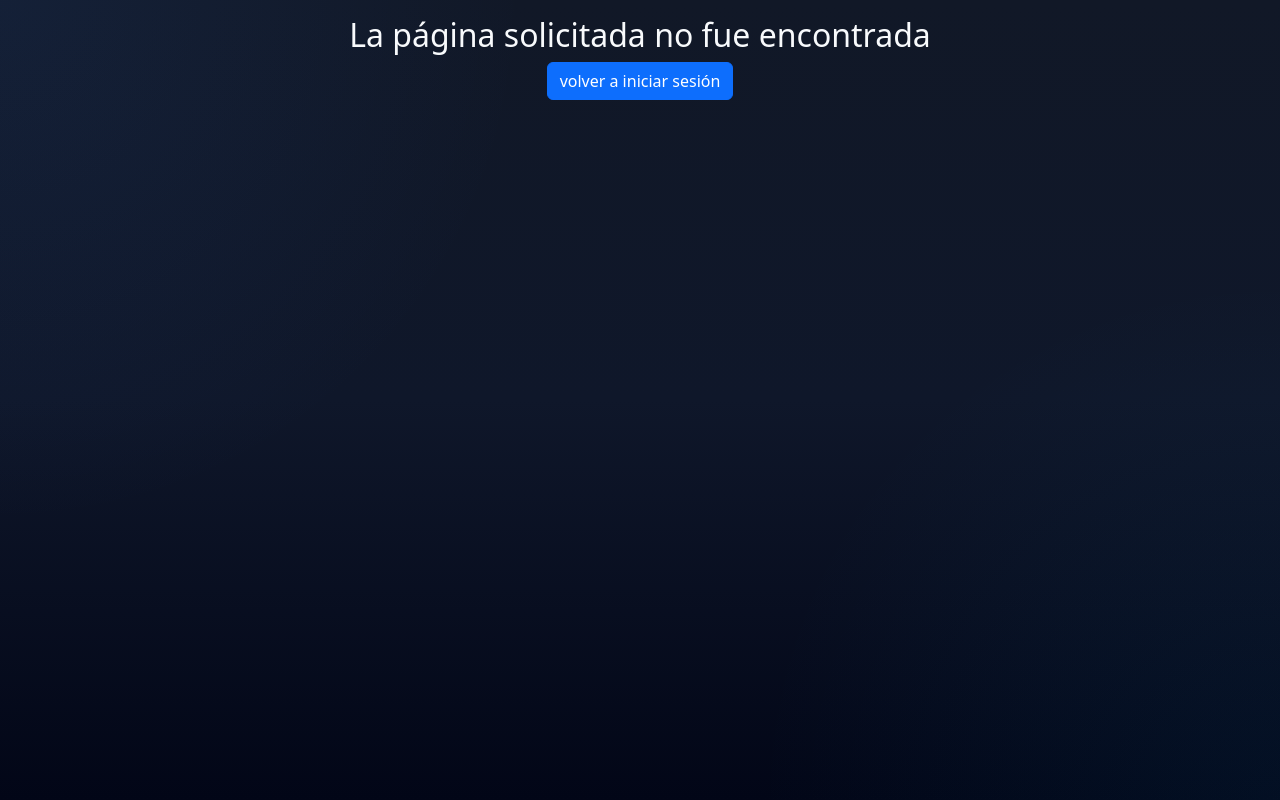
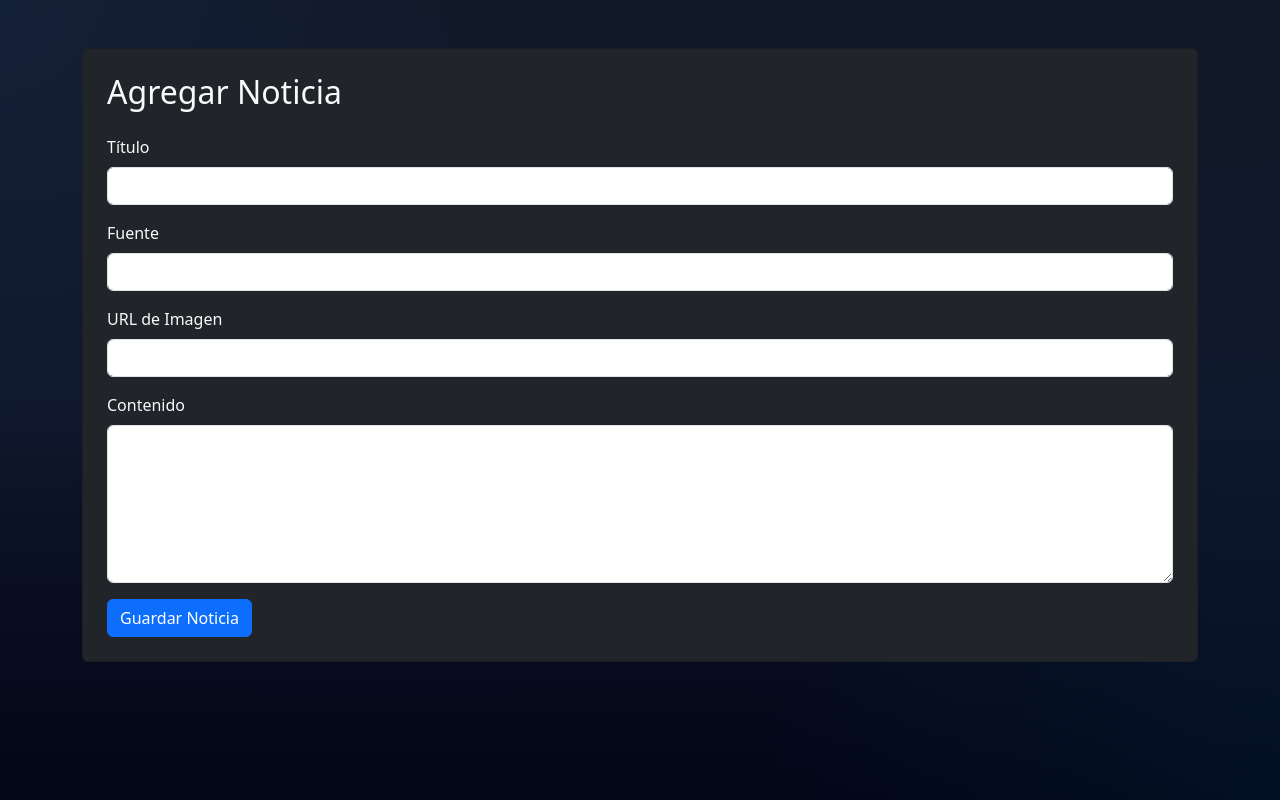
Before and after one commit to lautapereyra/game-store-app, a React (Vite) app in the folder game-store/: page /news/add in a window 1280 px wide. Built offline with nearby package versions, Linux system fonts and the light colour scheme.

Commit message:
ultimas noticias, agregar noticias, seccion noticias

```diff
--- a/game-store/src/App.jsx
+++ b/game-store/src/App.jsx
@@ -9,13 +9,13 @@ import NotFound from './components/ui/notFound/NotFound'
 import Dashboard from './components/dashboard/Dashboard';
 import Catalog from './components/pages/catalog/Catalog';
 import AddGame from './components/pages/gameAdd/AddGame';
+import AddNews from './components/news/addNews/AddNews';
 import Register from './components/auth/register/Register';
 import Users from './components/pages/users/users';
-
 import Home from './components/pages/home/Home';
 import GameDetails from './components/pages/gameDetails/GameDetails';
-
 import Carrito from './components/pages/carrito/Carrito';
+import News from './components/news/News';
 
 
 
@@ -74,12 +74,15 @@ function App() {
           <Route path="/home/*" element={<Dashboard onLogOut={handleLogOut} user={user} />} />
           <Route path="/" element={<Navigate to="home" />} />
           <Route path="/register" element={<Register />} />
-          <Route path="/login" element={<Login onLogin={handleLogIn} user={user}/>} />
-          <Route path="/game/:id" element={<GameDetails addToCart={addToCart} loggedIn={loggedIn} user={user}/>} />
-          <Route path="/catalog/*" element={<Catalog addToCart={addToCart} loggedIn={loggedIn} user={user}/>} />
+          <Route path="/login" element={<Login onLogin={handleLogIn} user={user} />} />
+          <Route path="/game/:id" element={<GameDetails addToCart={addToCart} loggedIn={loggedIn} user={user} />} />
+          <Route path="/catalog/*" element={<Catalog addToCart={addToCart} loggedIn={loggedIn} user={user} />} />
           <Route path="/cart/*" element={<Carrito cart={cart} deleteGame={deleteGame} clearCart={clearCart} />} />
           <Route path="*" element={<NotFound />} />
-          <Route path= "/users" element={<Users/>}/>
+          <Route path="/users" element={<Users />} />
+          <Route path="/news" element={<News />} />
+          <Route path="/news/add" element={<AddNews />} />
+
         </Routes>
       </BrowserRouter>
     </div>
--- a/game-store/src/components/navbar/Navbar.jsx
+++ b/game-store/src/components/navbar/Navbar.jsx
@@ -29,6 +29,11 @@ const Navbar = () => {
                         <li className="nav-item">
                             <NavLink to="/catalog" className="nav-link">
                                 Juegos
+                            </NavLink>
+                        </li>
+                        <li className="nav-item">
+                            <NavLink to="/news" className="nav-link">
+                                noticias
                             </NavLink>
                         </li>
 
@@ -93,6 +98,14 @@ const Navbar = () => {
                                     <li>
                                         <button
                                             className="dropdown-item"
+                                            onClick={() => navigate("/news/add")}
+                                        >
+                                            Agregar Noticias
+                                        </button>
+                                    </li>
+                                    <li>
+                                        <button
+                                            className="dropdown-item"
                                             onClick={() => navigate("/users")}
                                         >
                                             Ver usuarios
--- a/game-store/src/components/navbar/navbar.css
+++ b/game-store/src/components/navbar/navbar.css
@@ -16,6 +16,8 @@
     -webkit-backdrop-filter: blur(10px);
 
     transition: all 0.3s ease;
+    z-index: 1000;
+
 }
 
 /* glow sutil inferior */
--- a/game-store/src/components/news/News.jsx
+++ b/game-store/src/components/news/News.jsx
@@ -1,49 +1,77 @@
 import { useEffect, useState } from "react";
-import NewsCard from "./newsCard/NewsCard";
-import "./news.css";
+import { Card, Container, Row, Col, Spinner } from "react-bootstrap";
 
-function News() {
+const News = () => {
     const [news, setNews] = useState([]);
+    const [loading, setLoading] = useState(true);
 
     useEffect(() => {
         fetch("http://localhost:3000/news")
-            .then(res => res.json())
-            .then(data => setNews(data))
-            .catch(err => console.log(err));
+            .then((res) => res.json())
+            .then((data) => {
+                setNews(data);
+                setLoading(false);
+            })
+            .catch((err) => {
+                console.error(err);
+                setLoading(false);
+            });
     }, []);
 
-    // Ordenar por publishedAt (más nuevas primero) y tomar solo 4
-    const latestNews = [...news]
-        .sort((a, b) => new Date(b.publishedAt) - new Date(a.publishedAt))
-        .slice(0, 4);
+    if (loading) {
+        return (
+            <div className="text-center mt-5">
+                <Spinner animation="border" />
+            </div>
+        );
+    }
 
     return (
-        <section className="news-section">
-            <div className="container">
+        <Container className="py-5">
+            <h1 className="text-center text-light mb-5">
+                Seccion de Noticias
+            </h1>
 
-                <h2 className="news-title">
-                    Últimas noticias
-                </h2>
+            <Row>
+                {news.map((item) => (
+                    <Col lg={4} md={6} className="mb-4" key={item.id}>
+                        <Card className="h-100 bg-dark text-light border-secondary">
+                            <Card.Img
+                                variant="top"
+                                src={item.image}
+                                style={{
+                                    height: "220px",
+                                    objectFit: "cover",
+                                }}
+                            />
 
-                <p className="news-description">
-                    Enterate de las novedades más recientes del mundo gaming.
-                </p>
+                            <Card.Body>
+                                <Card.Title>
+                                    {item.title}
+                                </Card.Title>
 
-                <div className="catalog-grid">
-                    {latestNews.map(item => (
-                        <NewsCard
-                            key={item.id}
-                            news={item}
-                            onViewMore={(news) =>
-                                console.log("ver noticia", news)
-                            }
-                        />
-                    ))}
-                </div>
+                                <Card.Subtitle className="mb-2 text-muted">
+                                    {item.source}
+                                </Card.Subtitle>
 
-            </div>
-        </section>
+                                <Card.Text>
+                                    {item.content.length > 150
+                                        ? item.content.substring(0, 150) + "..."
+                                        : item.content}
+                                </Card.Text>
+                            </Card.Body>
+
+                            <Card.Footer className="text-muted">
+                                {new Date(
+                                    item.publishedAt
+                                ).toLocaleDateString()}
+                            </Card.Footer>
+                        </Card>
+                    </Col>
+                ))}
+            </Row>
+        </Container>
     );
-}
+};
 
 export default News;
--- /dev/null
+++ b/game-store/src/components/news/addNews/AddNews.jsx
@@ -0,0 +1,104 @@
+import { useState } from "react";
+import { Card, Form, Button } from "react-bootstrap";
+import { useNavigate } from "react-router-dom";
+
+const AddNews = () => {
+    const navigate = useNavigate();
+
+    const [news, setNews] = useState({
+        title: "",
+        source: "",
+        image: "",
+        content: "",
+    });
+
+    const handleChange = (e) => {
+        setNews({
+            ...news,
+            [e.target.name]: e.target.value,
+        });
+    };
+
+    const handleSubmit = async (e) => {
+        e.preventDefault();
+
+        try {
+            const response = await fetch("http://localhost:3000/news", {
+                method: "POST",
+                headers: {
+                    "Content-Type": "application/json",
+                },
+                body: JSON.stringify(news),
+            });
+
+            if (!response.ok) {
+                throw new Error("Error al crear la noticia");
+            }
+
+            navigate("/news");
+        } catch (error) {
+            console.error(error);
+            alert("No se pudo guardar la noticia");
+        }
+    };
+
+    return (
+        <div className="container mt-5">
+            <Card className="p-4 bg-dark text-light">
+                <h2 className="mb-4">Agregar Noticia</h2>
+
+                <Form onSubmit={handleSubmit}>
+                    <Form.Group className="mb-3">
+                        <Form.Label>Título</Form.Label>
+                        <Form.Control
+                            type="text"
+                            name="title"
+                            value={news.title}
+                            onChange={handleChange}
+                            required
+                        />
+                    </Form.Group>
+
+                    <Form.Group className="mb-3">
+                        <Form.Label>Fuente</Form.Label>
+                        <Form.Control
+                            type="text"
+                            name="source"
+                            value={news.source}
+                            onChange={handleChange}
+                        />
+                    </Form.Group>
+
+                    <Form.Group className="mb-3">
+                        <Form.Label>URL de Imagen</Form.Label>
+                        <Form.Control
+                            type="text"
+                            name="image"
+                            value={news.image}
+                            onChange={handleChange}
+                            required
+                        />
+                    </Form.Group>
+
+                    <Form.Group className="mb-3">
+                        <Form.Label>Contenido</Form.Label>
+                        <Form.Control
+                            as="textarea"
+                            rows={6}
+                            name="content"
+                            value={news.content}
+                            onChange={handleChange}
+                            required
+                        />
+                    </Form.Group>
+
+                    <Button variant="primary" type="submit">
+                        Guardar Noticia
+                    </Button>
+                </Form>
+            </Card>
+        </div>
+    );
+};
+
+export default AddNews;
--- /dev/null
+++ b/game-store/src/components/news/latestNews/LatestNews.jsx
@@ -0,0 +1,49 @@
+import { useEffect, useState } from "react";
+import NewsCard from "../newsCard/NewsCard";
+import "./latestNews.css";
+
+function LatestNews() {
+    const [news, setNews] = useState([]);
+
+    useEffect(() => {
+        fetch("http://localhost:3000/news")
+            .then(res => res.json())
+            .then(data => setNews(data))
+            .catch(err => console.log(err));
+    }, []);
+
+    // Ordenar por publishedAt (más nuevas primero) y tomar solo 4
+    const latestNews = [...news]
+        .sort((a, b) => new Date(b.publishedAt) - new Date(a.publishedAt))
+        .slice(0, 4);
+
+    return (
+        <section className="news-section">
+            <div className="container">
+
+                <h2 className="news-title">
+                    Últimas noticias
+                </h2>
+
+                <p className="news-description">
+                    Enterate de las novedades más recientes del mundo gaming.
+                </p>
+
+                <div className="catalog-grid">
+                    {latestNews.map(item => (
+                        <NewsCard
+                            key={item.id}
+                            news={item}
+                            onViewMore={(news) =>
+                                console.log("ver noticia", news)
+                            }
+                        />
+                    ))}
+                </div>
+
+            </div>
+        </section>
+    );
+}
+
+export default LatestNews;
--- a/game-store/src/components/pages/home/Home.jsx
+++ b/game-store/src/components/pages/home/Home.jsx
@@ -3,7 +3,7 @@ import Navbar from '../../navbar/Navbar';
 import Hero from '../hero/Hero';
 import TopRated from '../../topRated/TopRated';
 import Footer from '../../footer/Footer';
-import News from '../../news/News'
+import LatestNews from '../../news/latestNews/LatestNews'
 const Home = ({
     user,
     onLogout,
@@ -24,7 +24,7 @@ const Home = ({
                 addToCart={addToCart}
             />
 
-            <News />
+            <LatestNews />
 
             <Footer />
         </div>
```
Also changed, not shown: game-store/src/components/sideBar/sideBar.css (+0 -32 lines), game-store/src/components/news/addNews/addNews.css (added), game-store/src/components/news/latestNews/latestNews.css (renamed from game-store/src/components/news/news.css), 2 other files (tests, documents, lock files or other folders).
